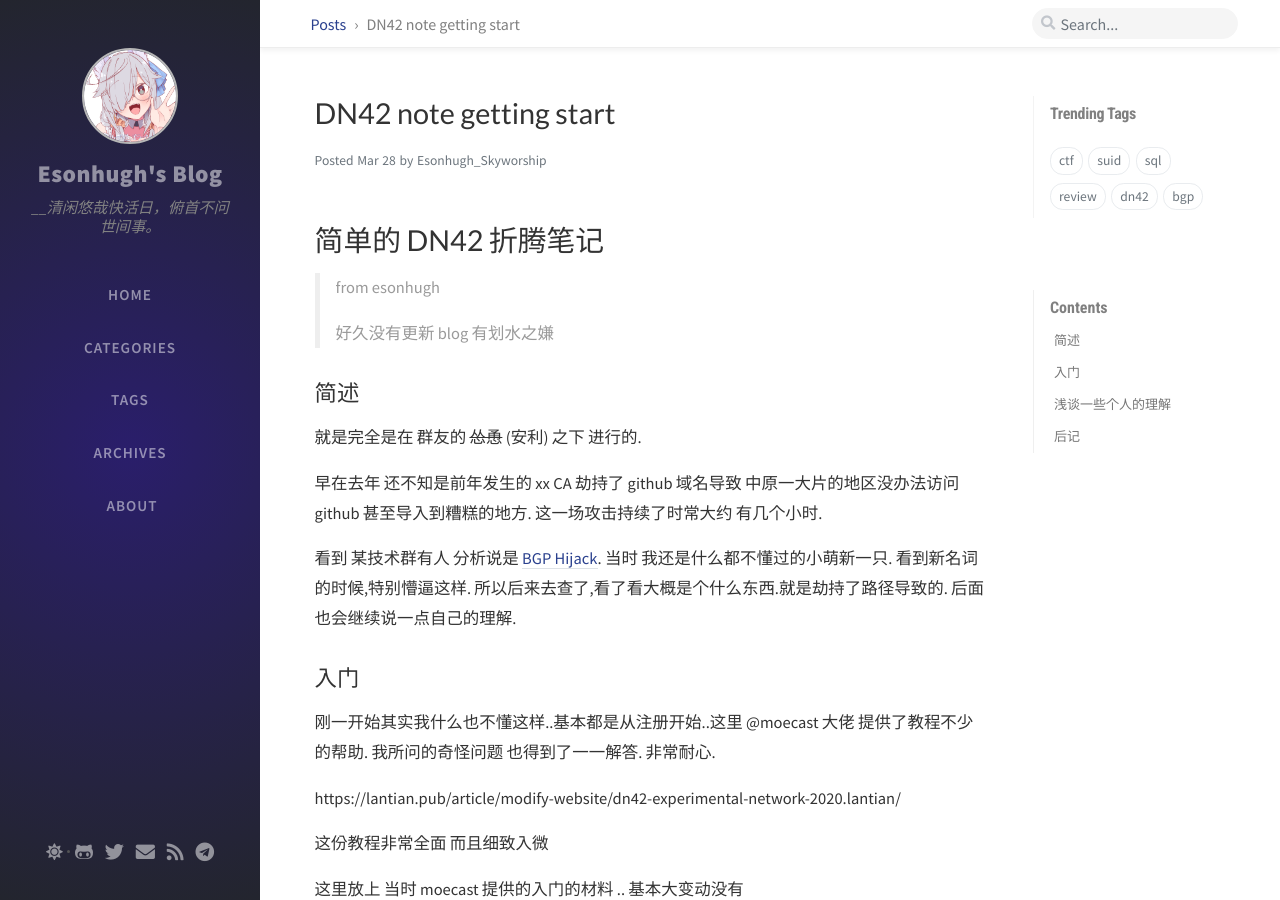
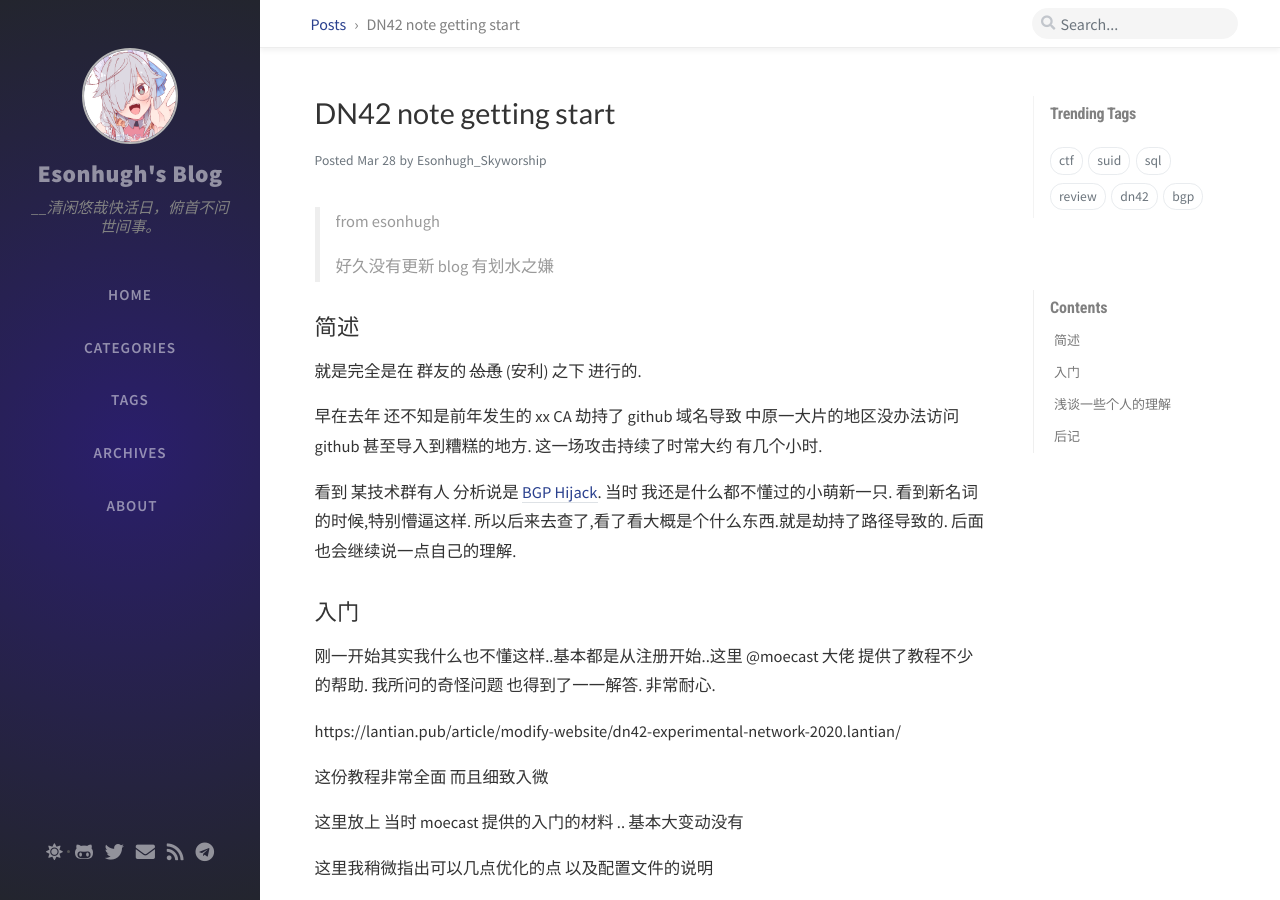
Before and after one commit to Hdu-ZhangYi/Hdu-ZhangYi.github.io, a Jekyll site: the page built from _posts/2021-03-29-dn42-note-getting-start.md, in a window 1280 px wide and 900 px high. Built offline with Jekyll 4.4.1, drawn with Linux system fonts in a browser that asks for light colours; nearby versions of some CDN libraries; comment, search, counter and statistics services are not loaded.

Commit message:
fix the display problem

```diff
--- a/_posts/2021-03-29-dn42-note-getting-start.md
+++ b/_posts/2021-03-29-dn42-note-getting-start.md
@@ -4,8 +4,6 @@ date: 2021-03-29 +0800
 categories: [dn42]
 tags: [dn42,bgp]
 ---
-
-# 简单的 DN42 折腾笔记
 
 > from esonhugh
 >
```
